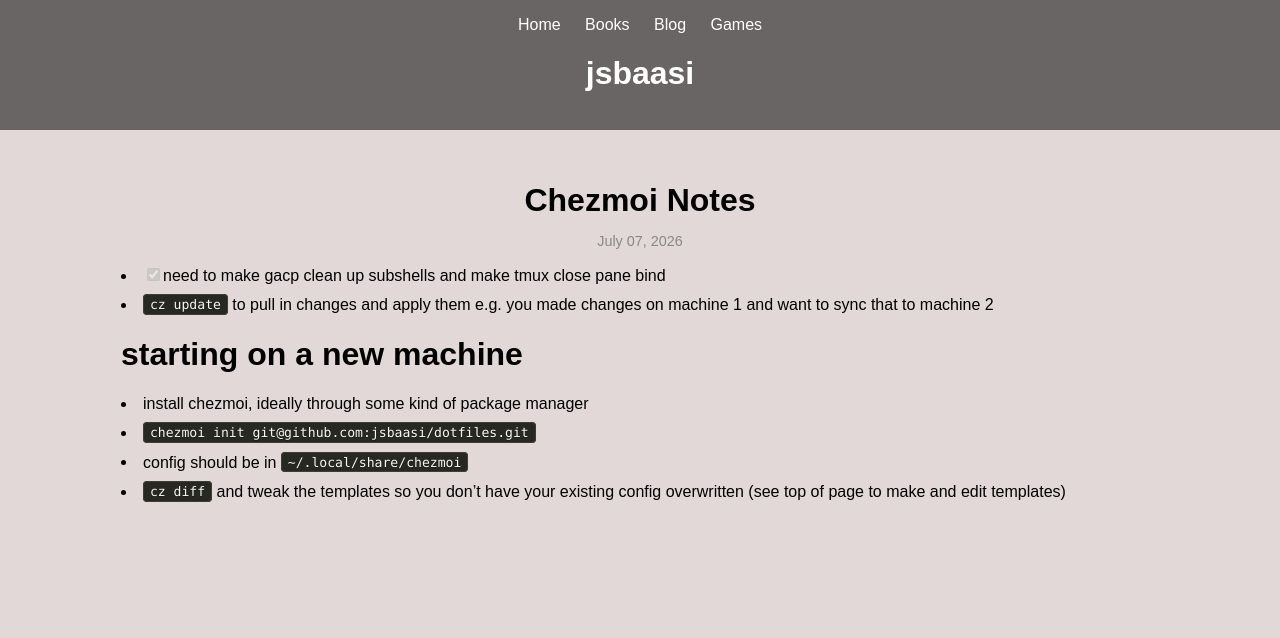
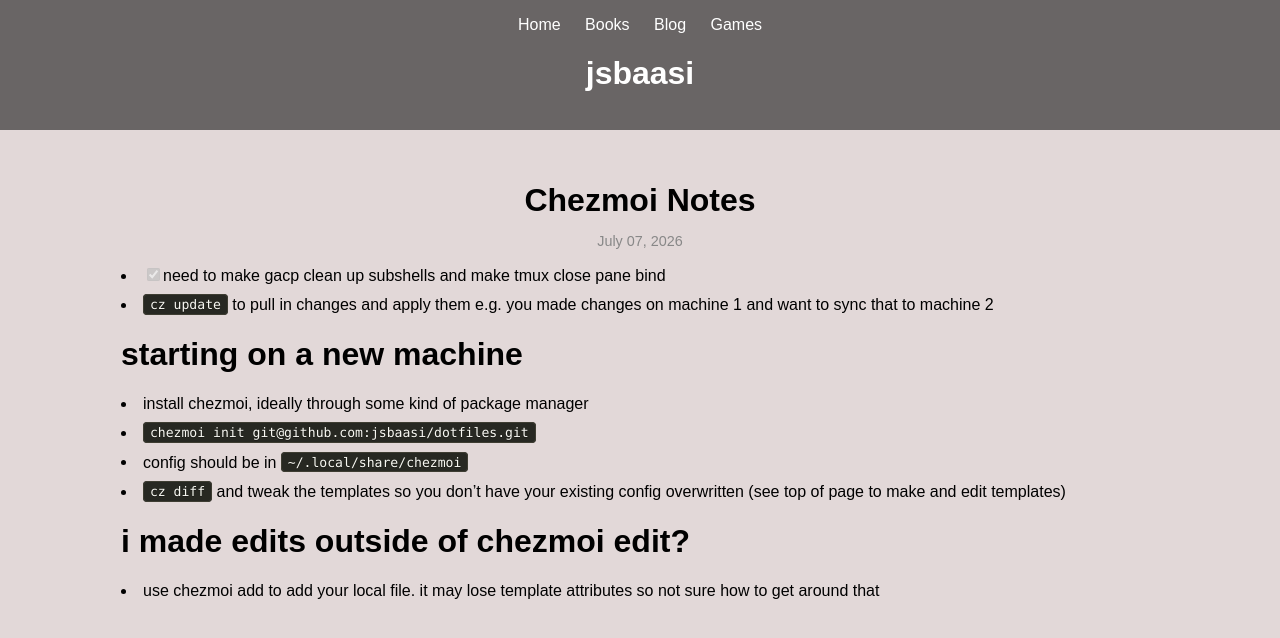
Before and after one commit to jsbaasi/jsbaasi.github.io, a Jekyll site: the page built from _posts/2026-07-07-chezmoi-notes.md, in a window 1280 px wide. Shown: the top 638 px of the page. Built offline with Jekyll 4.4.1, drawn with Linux system fonts in a browser that asks for light colours.

Commit message:
vault backup: 2026-09-04 19:00:57

```diff
--- a/_posts/2026-07-07-chezmoi-notes.md
+++ b/_posts/2026-07-07-chezmoi-notes.md
@@ -12,3 +12,5 @@
 - `chezmoi init git@github.com:jsbaasi/dotfiles.git`
 - config should be in `~/.local/share/chezmoi`
 - `cz diff` and tweak the templates so you don't have your existing config overwritten (see top of page to make and edit templates)
+# i made edits outside of chezmoi edit?
+- use chezmoi add to add your local file. it may lose template attributes so not sure how to get around that
```
